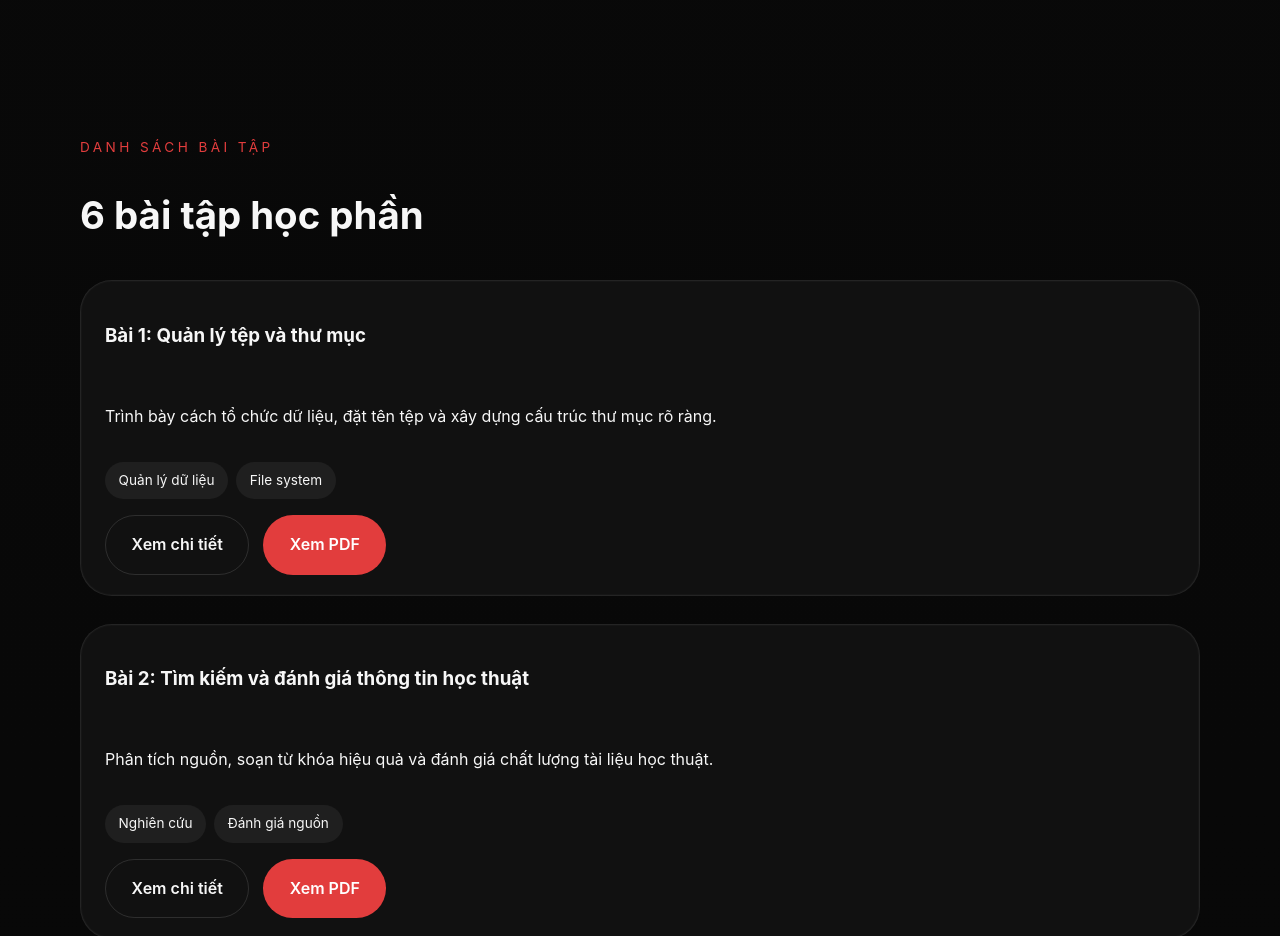
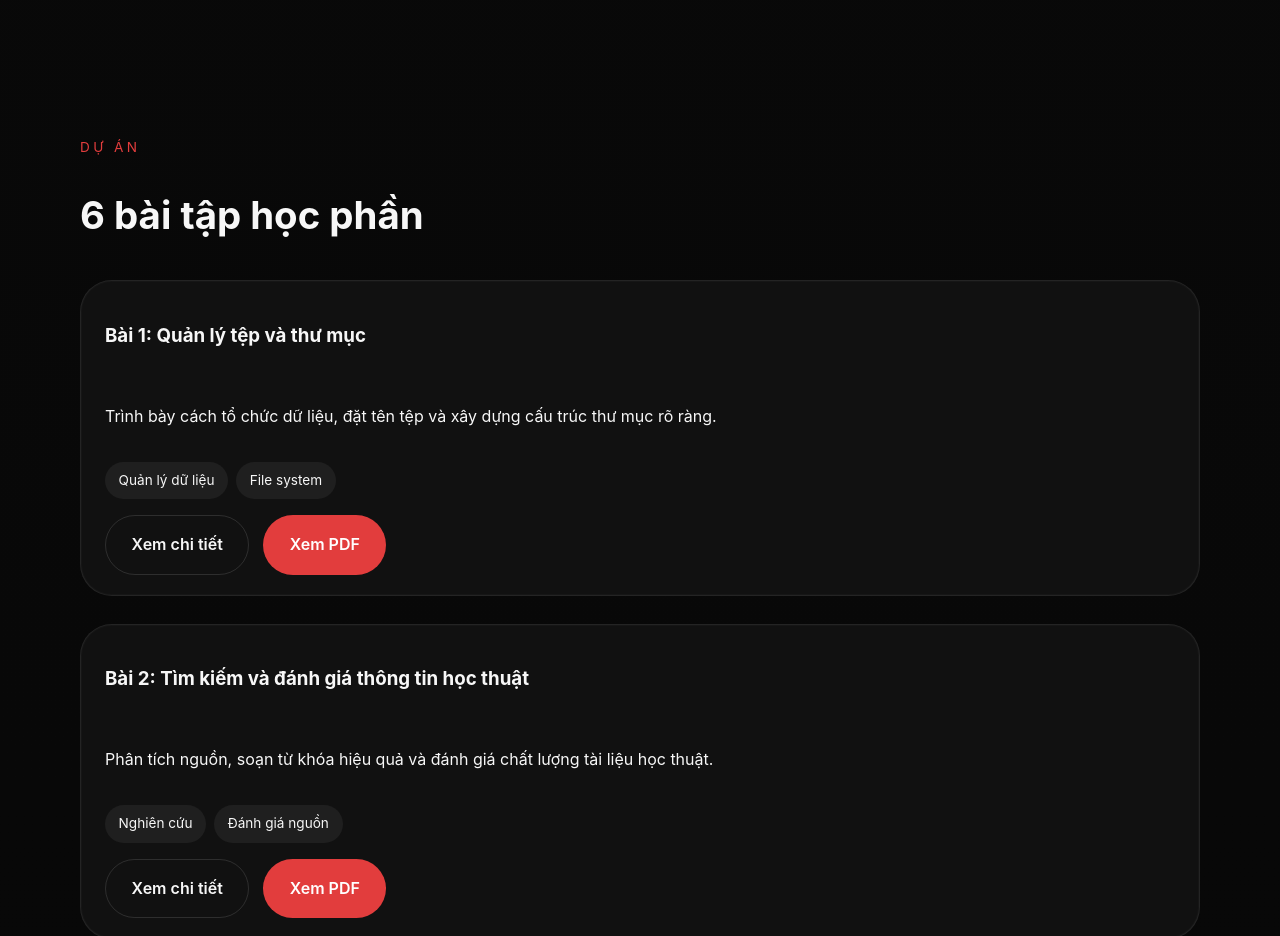
Before and after one commit to truongminhieu/my-portfolio, a plain HTML site: page index.html in a window 1280 px wide. Shown: the part 1400-2336 px from the top of the page. Drawn offline with Linux system fonts and the light colour scheme.

Commit message:
fix some little miracles

```diff
--- a/index.html
+++ b/index.html
@@ -105,7 +105,7 @@
       <section class="section projects" id="projects">
         <div class="container">
           <div class="section-header fade-up">
-            <span class="eyebrow">Danh sách bài tập</span>
+            <span class="eyebrow">Dự án</span>
             <h2>6 bài tập học phần</h2>
           </div>
           <div class="projects-grid fade-up delay-1">
```
